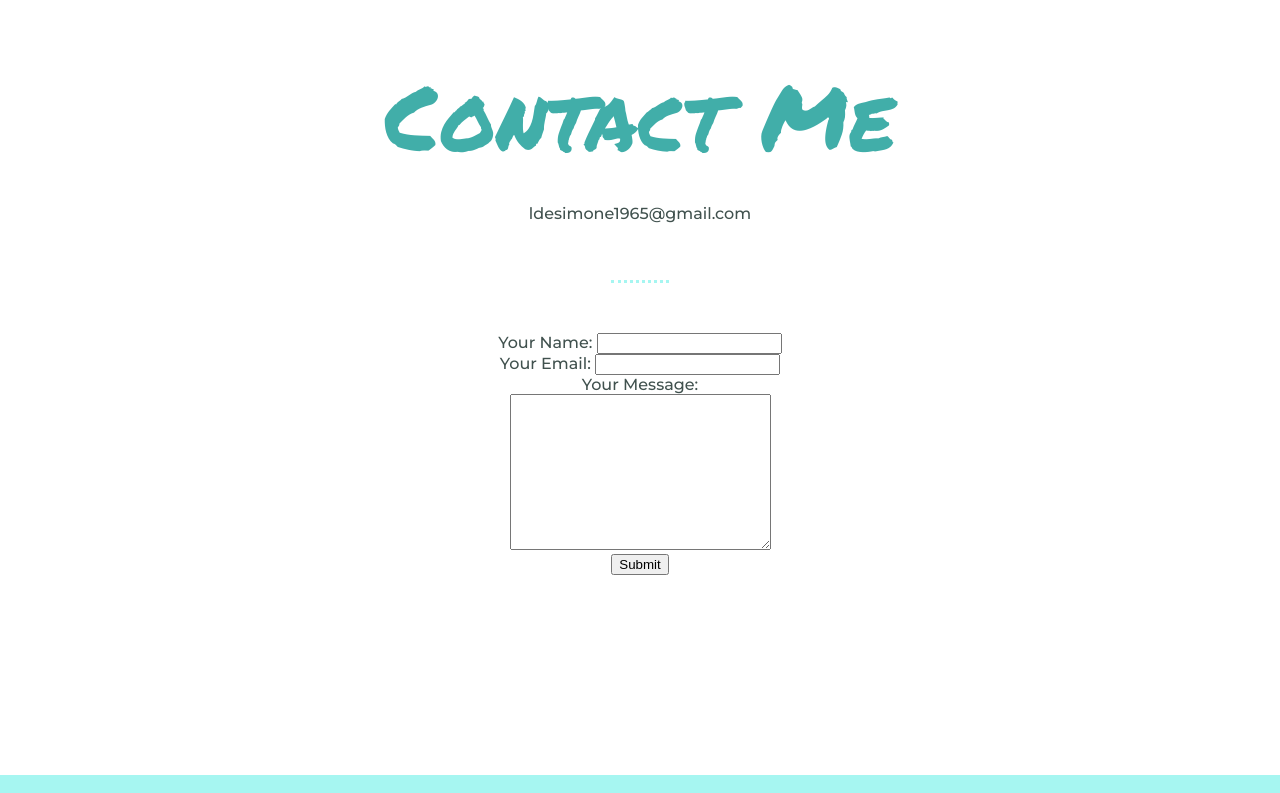
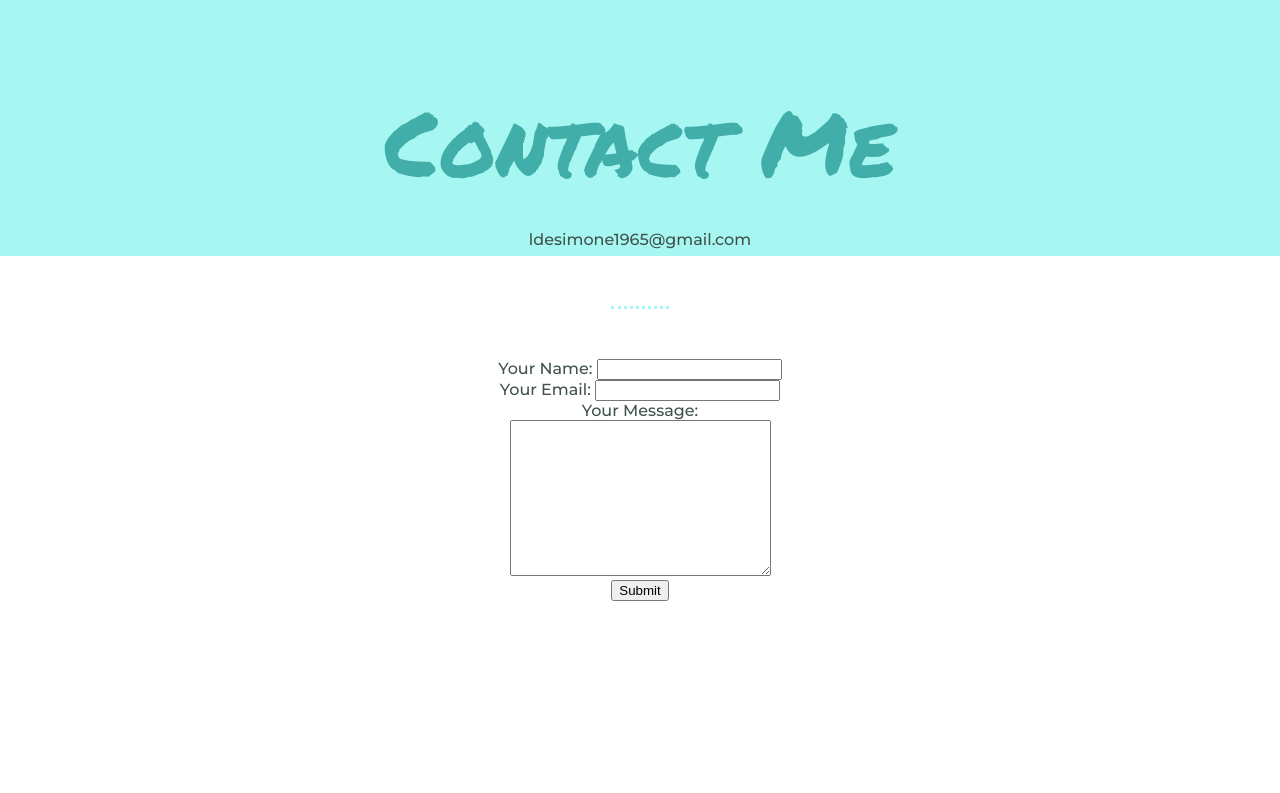
Before and after one commit to LouisDeSimone/cv, a plain HTML site: page contact.html in a window 1280 px wide. Shown: the top 793 px of the page. Drawn offline with Linux system fonts and the light colour scheme.

Commit message:
contact top container

```diff
--- a/contact.html
+++ b/contact.html
@@ -10,9 +10,13 @@
 </head>
 
 <body>
+
+<div class="top-container-contact">
   <h1>Contact Me</h1>
   <p>ldesimone1965@gmail.com</p>
-  <hr>
+</div>
+
+<hr>
 
 <div class="contact-text-box">
   <form action="mailto:ldesimone1965@gmail.com" method="post" enctype="text/plain">
--- a/css/styles.css
+++ b/css/styles.css
@@ -64,6 +64,12 @@ a:hover {
   padding: 40px 0 20px;
   margin-top: 30px;
 
+}
+
+.top-container-contact {
+  background-color: #a6f6f1;
+  position: relative;
+  padding-top: 2%;
 }
 
 .bottom-container-contact {
```
